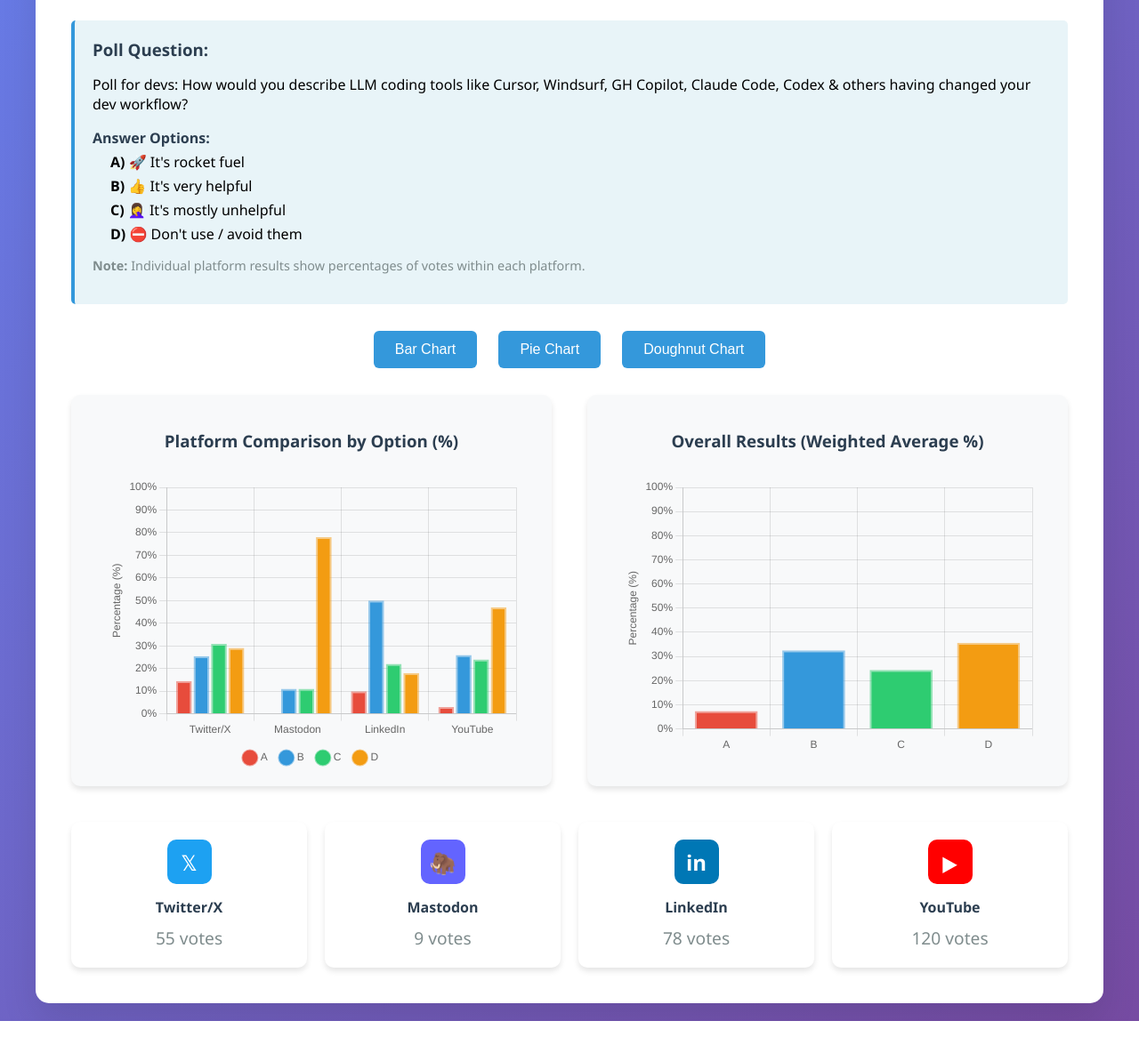
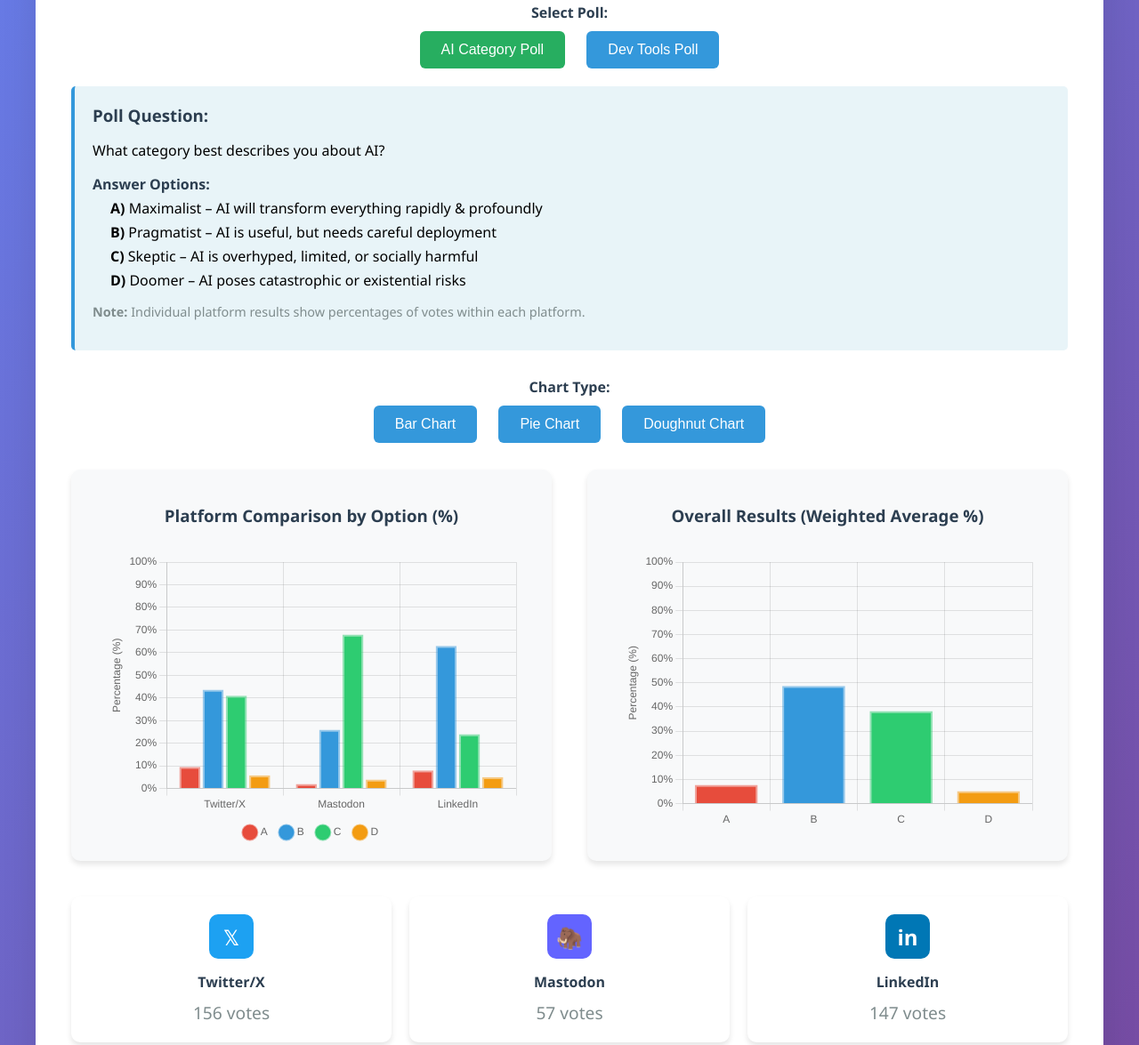
Before and after one commit to codereport/vibing, a plain HTML site: page poll_results_visualization.html in a window 1280 px wide. Shown: the part 206-1381 px from the top of the page at 89% size. Before the commit the page ends 1354 px from the top, so only its background shows below. Drawn offline with nearby package versions, Linux system fonts and the light colour scheme.

Commit message:
:sparkles: add ai poll

```diff
--- a/poll_results_visualization.html
+++ b/poll_results_visualization.html
@@ -3,7 +3,7 @@
 <head>
     <meta charset="UTF-8">
     <meta name="viewport" content="width=device-width, initial-scale=1.0">
-    <title>Multi-Platform Poll Results</title>
+    <title>AI / LLM Poll Results</title>
     <script src="https://cdn.jsdelivr.net/npm/chart.js"></script>
     <style>
         body {
@@ -136,7 +136,7 @@
             margin: 30px 0;
         }
 
-        .toggle-btn {
+        .toggle-btn, .poll-toggle-btn {
             background: #3498db;
             color: white;
             border: none;
@@ -148,12 +148,16 @@
             transition: background 0.3s ease;
         }
 
-        .toggle-btn:hover {
+        .toggle-btn:hover, .poll-toggle-btn:hover {
             background: #2980b9;
         }
 
         .toggle-btn.active {
             background: #e74c3c;
+        }
+
+        .poll-toggle-btn.active {
+            background: #27ae60;
         }
 
         @media (max-width: 768px) {
@@ -175,6 +179,12 @@
         </div>
 
         <div class="main-content">
+            <div style="text-align: center; margin-bottom: 20px;">
+                <h4 style="margin: 0 0 10px 0; color: #2c3e50;">Select Poll:</h4>
+                <button class="poll-toggle-btn active" onclick="togglePoll('aiCategory')">AI Category Poll</button>
+                <button class="poll-toggle-btn" onclick="togglePoll('devTools')">Dev Tools Poll</button>
+            </div>
+
             <div class="poll-question">
                 <h3>Poll Question:</h3>
                 <p id="poll-question-text">Loading poll question...</p>
@@ -188,6 +198,7 @@
             </div>
 
             <div class="controls">
+                <h4 style="margin: 0 0 10px 0; color: #2c3e50;">Chart Type:</h4>
                 <button class="toggle-btn" onclick="toggleChart('bar')">Bar Chart</button>
                 <button class="toggle-btn" onclick="toggleChart('pie')">Pie Chart</button>
                 <button class="toggle-btn" onclick="toggleChart('doughnut')">Doughnut Chart</button>
@@ -211,8 +222,10 @@
     </div>
 
     <script>
-        // Poll data from data.csv
-        const pollData = {
+        // Poll datasets
+        const pollDatasets = {
+            devTools: {
+                name: "Dev Tools Poll",
                 question: "Poll for devs: How would you describe LLM coding tools like Cursor, Windsurf, GH Copilot, Claude Code, Codex & others having changed your dev workflow?",
                 options: ["🚀 It's rocket fuel", "👍 It's very helpful", "🤦‍♀️ It's mostly unhelpful", "⛔️ Don't use / avoid them"],
                 platforms: {
@@ -249,27 +262,83 @@
                         url: "https://www.youtube.com/channel/UC1kBxkk2bcG78YBX7LMl9pQ/posts"
                     }
                 }
+            },
+            aiCategory: {
+                name: "AI Category Poll",
+                question: "What category best describes you about AI?",
+                options: ["Maximalist – AI will transform everything rapidly & profoundly", "Pragmatist – AI is useful, but needs careful deployment", "Skeptic – AI is overhyped, limited, or socially harmful", "Doomer – AI poses catastrophic or existential risks"],
+                platforms: {
+                    twitter: {
+                        name: "Twitter/X",
+                        logo: "𝕏",
+                        class: "twitter",
+                        results: [9.6, 43.6, 41, 5.8], // percentages
+                        totalVotes: 156,
+                        url: "https://x.com/code_report/status/1939100510893617358"
+                    },
+                    mastodon: {
+                        name: "Mastodon",
+                        logo: "🦣",
+                        class: "mastodon",
+                        results: [2, 26, 68, 4], // percentages
+                        totalVotes: 57,
+                        url: "https://mastodon.social/@code_report/114763528568970498"
+                    },
+                    linkedin: {
+                        name: "LinkedIn",
+                        logo: "in",
+                        class: "linkedin",
+                        results: [8, 63, 24, 5], // percentages
+                        totalVotes: 147,
+                        url: "https://www.linkedin.com/feed/update/urn:li:activity:7344892890445246465/"
+                    }
+                }
+            }
         };
+
+        let currentPoll = 'aiCategory';
+        let pollData = pollDatasets[currentPoll];
 
         let platformChart, overallChart;
         let currentChartType = 'bar';
 
         // Initialize the page
         document.addEventListener('DOMContentLoaded', function() {
+            updatePollContent();
+            createPlatformCards();
+            initializeCharts();
+        });
+
+        function updatePollContent() {
             document.getElementById('poll-question-text').textContent = pollData.question;
 
             // Populate poll options
             const optionsDiv = document.getElementById('poll-options');
+            optionsDiv.innerHTML = ''; // Clear existing options
             pollData.options.forEach((option, index) => {
                 const optionP = document.createElement('p');
                 optionP.style.margin = '5px 0';
                 optionP.innerHTML = `<strong>${String.fromCharCode(65 + index)})</strong> ${option}`;
                 optionsDiv.appendChild(optionP);
             });
+        }
 
+        function togglePoll(pollType) {
+            currentPoll = pollType;
+            pollData = pollDatasets[currentPoll];
+
+            // Update button states
+            document.querySelectorAll('.poll-toggle-btn').forEach(btn => {
+                btn.classList.remove('active');
+            });
+            event.target.classList.add('active');
+
+            // Update content and charts
+            updatePollContent();
             createPlatformCards();
-            initializeCharts();
-        });
+            createPlatformChart();
+            createOverallChart();
+        }
 
         function createPlatformCards() {
             const grid = document.getElementById('platformsGrid');
@@ -303,14 +372,15 @@
             }
 
             const platformNames = Object.values(pollData.platforms).map(p => p.name);
-            const colors = ['#e74c3c', '#3498db', '#2ecc71', '#f39c12'];
+            const platformColors = ['#1DA1F2', '#6364FF', '#0077B5', '#FF0000']; // Twitter, Mastodon, LinkedIn, YouTube
+            const optionColors = ['#e74c3c', '#3498db', '#2ecc71', '#f39c12'];
 
             // Create datasets for each option
             const datasets = pollData.options.map((option, index) => ({
                 label: String.fromCharCode(65 + index), // A, B, C, D
                 data: Object.values(pollData.platforms).map(platform => platform.results[index]),
-                backgroundColor: colors[index],
-                borderColor: colors[index] + '80',
+                backgroundColor: optionColors[index],
+                borderColor: optionColors[index] + '80',
                 borderWidth: 2
             }));
 
```
Lines whose indentation alone changed are shown as unchanged.
